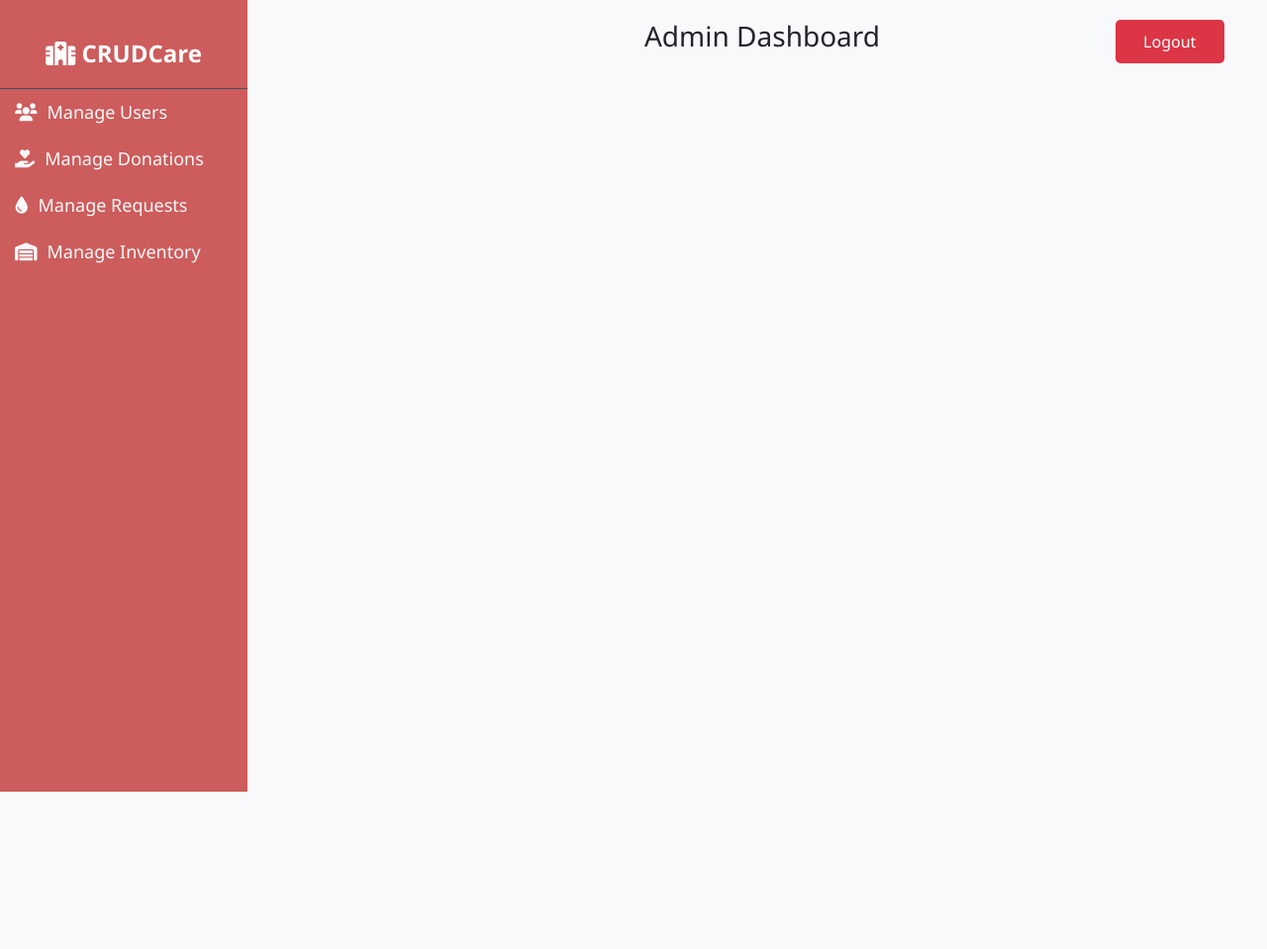
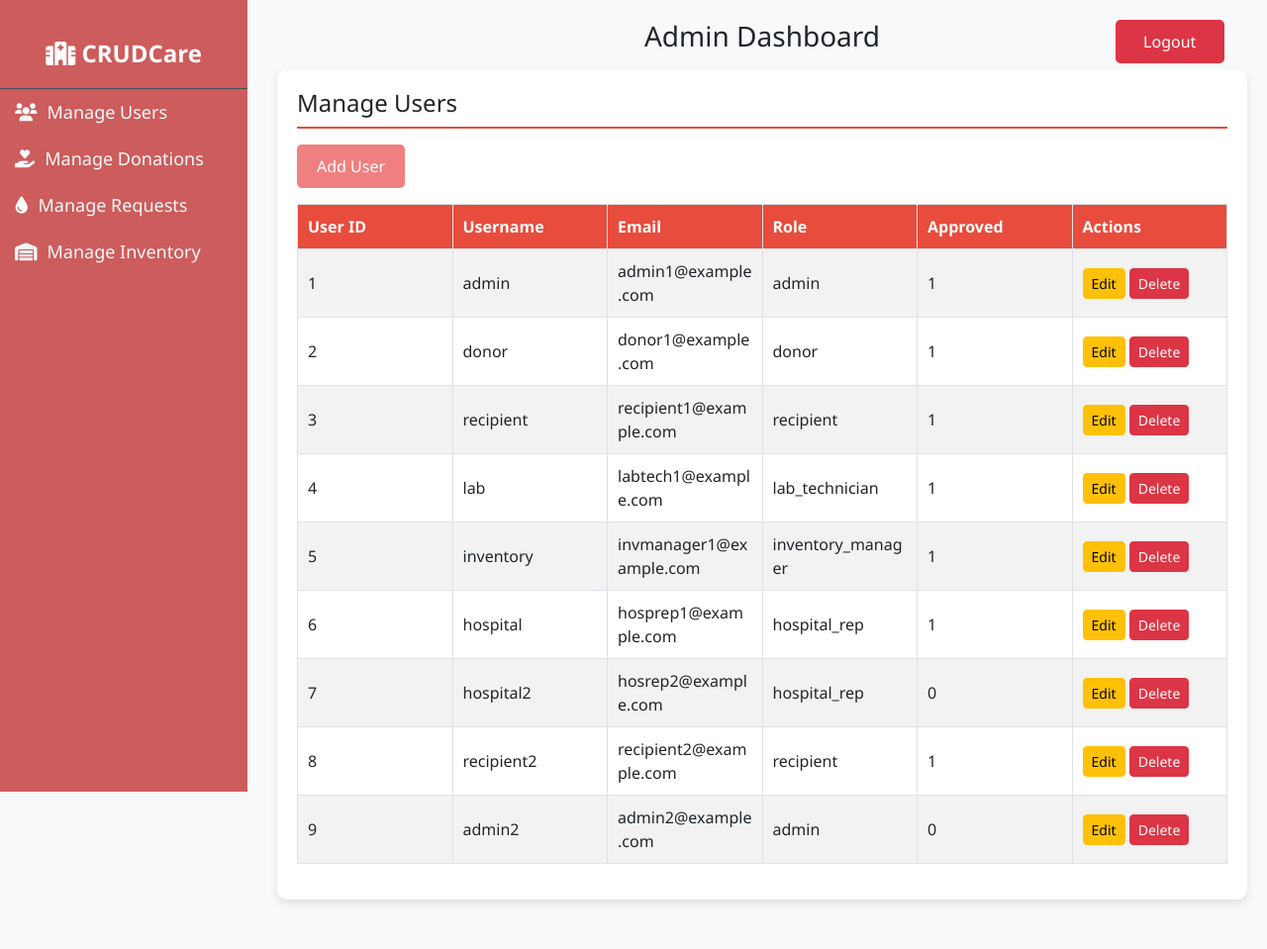
Before and after one commit to Premier42/BBMS, a PHP site: page /sections/admin/dashboard.php in a window 1280 px wide. Shown: the whole page at 99% size. Before the commit the page ends 800 px from the top, so only its background shows below. Run offline with PHP 8.4, Linux system fonts and the light colour scheme; a user stored in the database is signed in; data comes from the database, SQL or seed files in the repository.

Commit message:
minor fix

```diff
--- a/sections/admin/dashboard.php
+++ b/sections/admin/dashboard.php
@@ -508,7 +508,7 @@ $conn->close();
         }
 
         // Initialize by showing the first section
-        //showSection('users');
+        showSection('users');
     </script>
     <!-- JS ending here -->
 </body>
```
